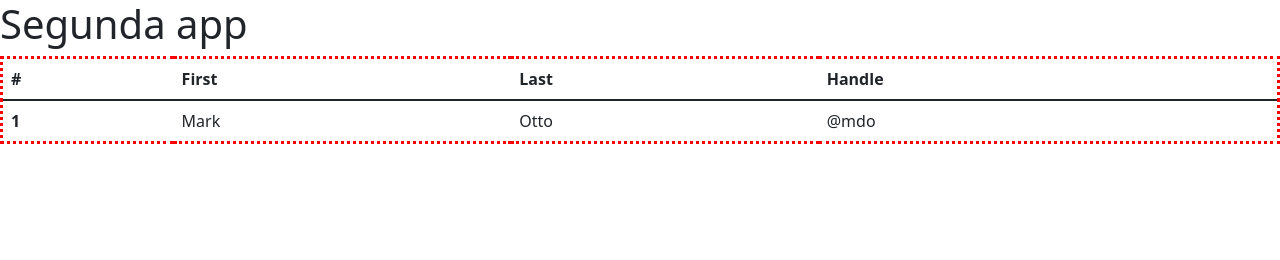
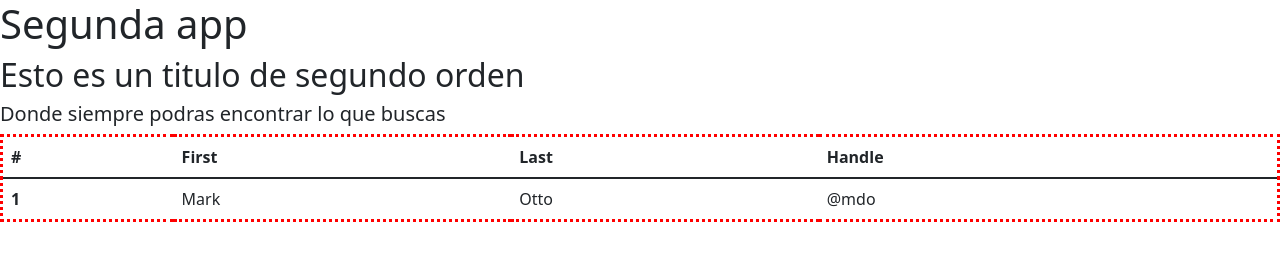
Before and after one commit to matew90/myrepo, a plain HTML site: page index.html in a window 1280 px wide. Drawn offline with nearby package versions, Linux system fonts and the light colour scheme.

Commit message:
Modificando index con h2 y h5

```diff
--- a/index.html
+++ b/index.html
@@ -13,6 +13,8 @@
 
 <body>
     <h1>Segunda app</h1>
+    <h2>Esto es un titulo de segundo orden</h2>
+    <h5>Donde siempre podras encontrar lo que buscas</h5>
     <table class="table">
         <thead>
             <tr>
```
